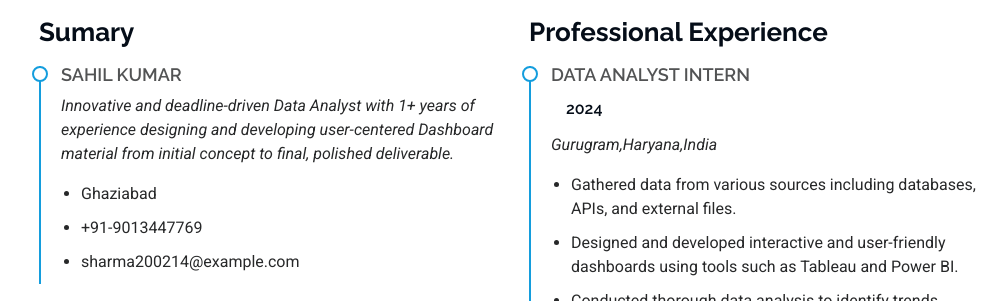
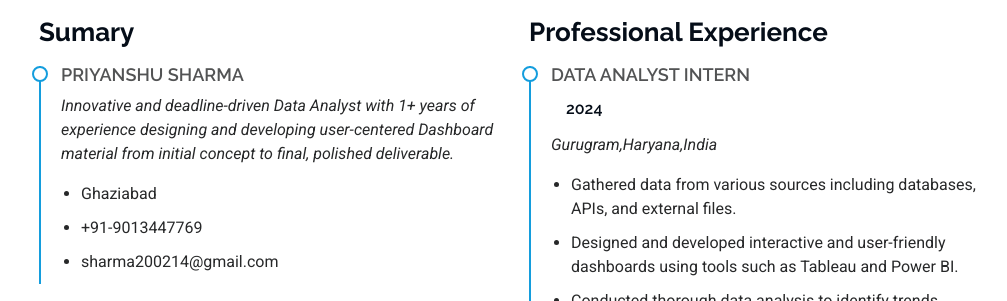
Before and after one commit to analystpriyanshu/My-Portfolio, a plain HTML site: page index.html in a window 1280 px wide. Shown: the part 2047-2348 px from the top of the page, without its empty margins (273-1280 px from the left). Drawn offline with Linux system fonts and the light colour scheme.

Commit message:
Update index.html

```diff
--- a/index.html
+++ b/index.html
@@ -275,12 +275,12 @@
             <h3 class="resume-title">Sumary</h3>
 
             <div class="resume-item pb-0">
-              <h4>Sahil Kumar</h4>
+              <h4>Priyanshu Sharma</h4>
               <p><em>Innovative and deadline-driven Data Analyst with 1+ years of experience designing and developing user-centered Dashboard material from initial concept to final, polished deliverable.</em></p>
               <ul>
                 <li>Ghaziabad</li>
                 <li>+91-9013447769</li>
-                <li>sharma200214@example.com</li>
+                <li>sharma200214@gmail.com</li>
               </ul>
             </div><!-- Edn Resume Item -->
 
```
